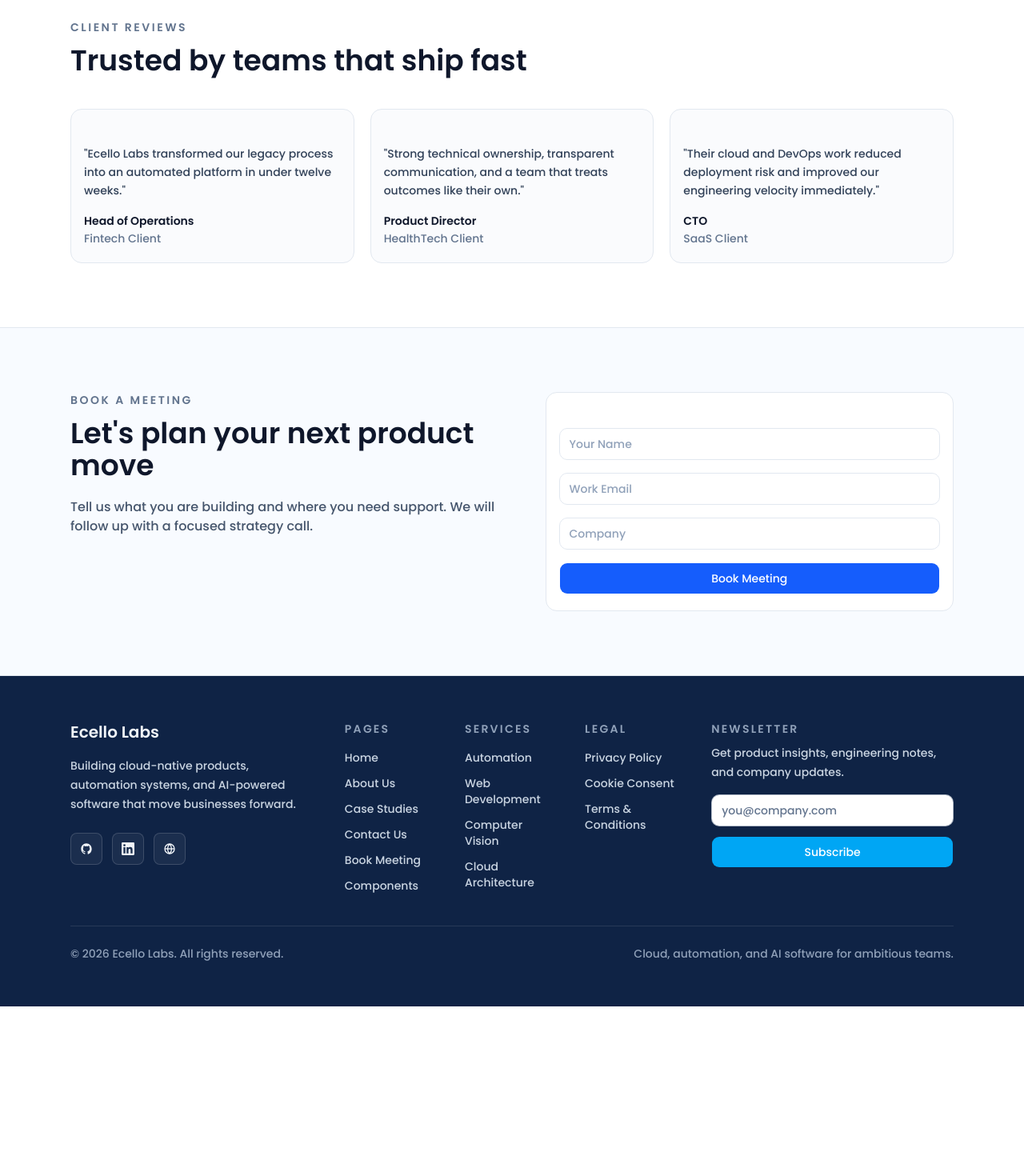
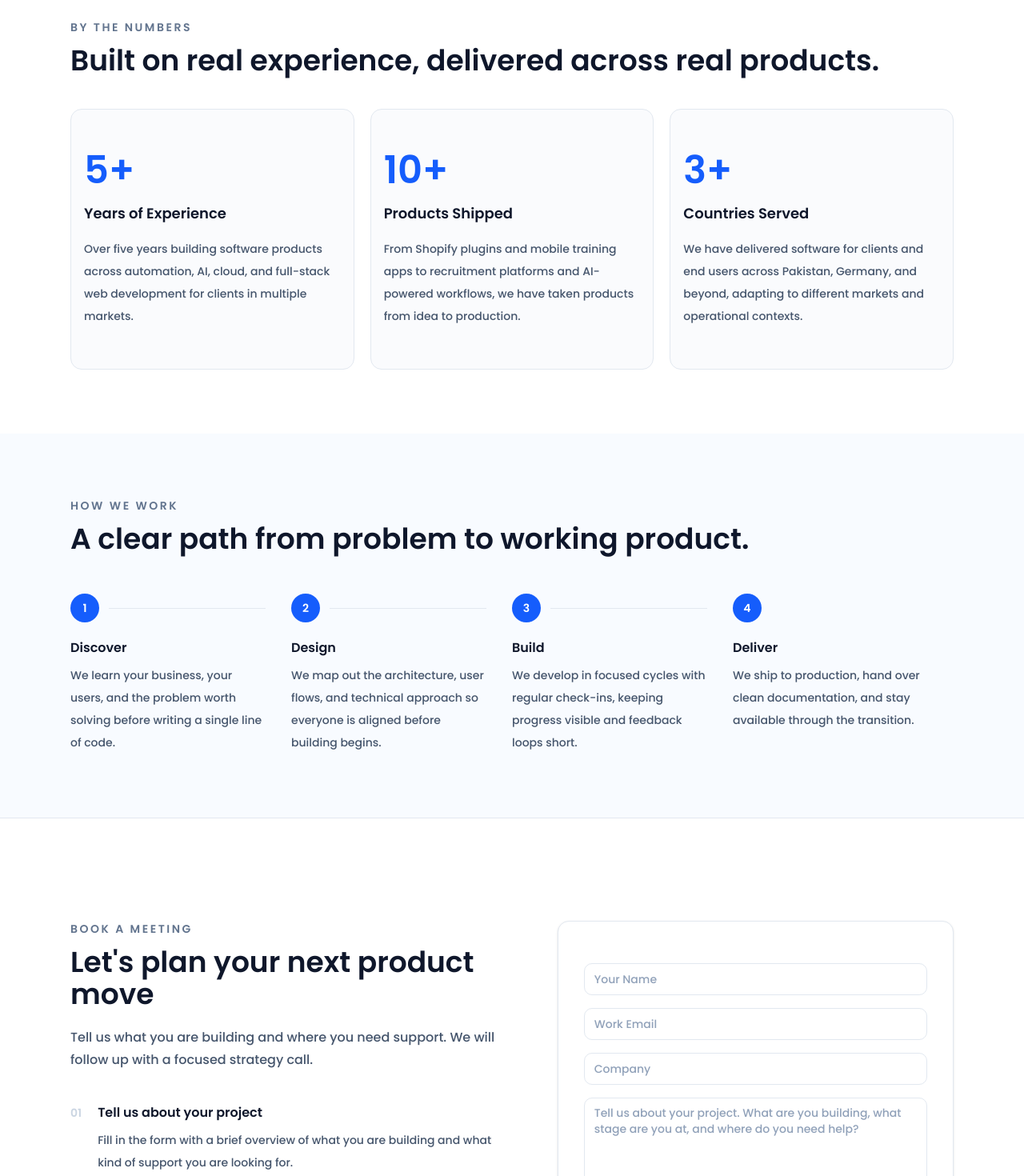
Before and after one commit to ecellolabs/Website, a Next.js app: page / in a window 1280 px wide. Shown: the part 1620-3090 px from the top of the page at 80% size. Before the commit the page ends 2878 px from the top, so only its background shows below. Built offline with nearby package versions, Linux system fonts and the light colour scheme.

Commit message:
Homepage New Updates

```diff
--- a/app/page.tsx
+++ b/app/page.tsx
@@ -5,6 +5,8 @@ import Header from "@/components/layout/header";
 import Footer from "@/components/layout/footer";
 import ScrollControls from "@/components/layout/scroll";
 import type { CSSProperties } from "react";
+import { StatsSection } from "@/components/ui/stats-animation";
+import { Textarea } from "@/components/ui/textarea";
 
 const technologies = [
   "Next.js",
@@ -38,26 +40,46 @@ const services = [
   },
 ];
 
-const reviews = [
+const steps = [
   {
-    quote:
-      "Ecello Labs transformed our legacy process into an automated platform in under twelve weeks.",
-    name: "Head of Operations",
-    company: "Fintech Client",
+    step: "Discover",
+    description: "We learn your business, your users, and the problem worth solving before writing a single line of code.",
   },
   {
-    quote:
-      "Strong technical ownership, transparent communication, and a team that treats outcomes like their own.",
-    name: "Product Director",
-    company: "HealthTech Client",
+    step: "Design",
+    description: "We map out the architecture, user flows, and technical approach so everyone is aligned before building begins.",
   },
   {
-    quote:
-      "Their cloud and DevOps work reduced deployment risk and improved our engineering velocity immediately.",
-    name: "CTO",
-    company: "SaaS Client",
+    step: "Build",
+    description: "We develop in focused cycles with regular check-ins, keeping progress visible and feedback loops short.",
+  },
+  {
+    step: "Deliver",
+    description: "We ship to production, hand over clean documentation, and stay available through the transition.",
   },
 ];
+
+const meetingSteps = [
+  {
+    step: "01",
+    title: "Tell us about your project",
+    description:
+      "Fill in the form with a brief overview of what you are building and what kind of support you are looking for.",
+  },
+  {
+    step: "02",
+    title: "We review and reach out",
+    description:
+      "We review your submission within 24 hours and follow up with a short message to confirm next steps.",
+  },
+  {
+    step: "03",
+    title: "We get on a strategy call",
+    description:
+      "We schedule a focused 30 minute call to understand your goals and outline how we can help.",
+  },
+];
+
 
 const generateBinary = (length = 500) => {
   let str = "";
@@ -239,44 +261,78 @@ export default function Home() {
           </div>
         </section>
 
-        <section id="case-studies" className="bg-white">
+        <StatsSection />
+
+        <section className="bg-[#f8fbff]">
           <div className="mx-auto w-full max-w-6xl px-4 py-20 sm:px-6">
-            <p className="text-sm font-semibold uppercase tracking-[0.18em] text-slate-500">Client Reviews</p>
-            <h2 className="mt-3 text-3xl font-semibold sm:text-4xl">Trusted by teams that ship fast</h2>
-            <div className="mt-10 grid gap-5 md:grid-cols-3">
-              {reviews.map((review) => (
-                <Card key={review.company} className="h-full border-slate-200 bg-slate-50/70">
-                  <CardContent className="space-y-4 pt-6">
-                    <p className="text-slate-700">&quot;{review.quote}&quot;</p>
-                    <div>
-                      <p className="font-semibold text-slate-900">{review.name}</p>
-                      <p className="text-sm text-slate-500">{review.company}</p>
+            <p className="text-sm font-semibold uppercase tracking-[0.18em] text-slate-500">
+              How We Work
+            </p>
+            <h2 className="mt-3 text-3xl font-semibold sm:text-4xl">
+              A clear path from problem to working product.
+            </h2>
+            <div className="mt-12 grid gap-0 md:grid-cols-4">
+              {steps.map((item, index) => (
+                <div key={item.step} className="group relative flex flex-col md:pr-8">
+                  <div className="flex items-center gap-3">
+                    <div className="flex h-9 w-9 shrink-0 items-center justify-center rounded-full bg-blue-600 text-sm font-semibold text-white transition duration-200 group-hover:bg-blue-700">
+                      {index + 1}
                     </div>
-                  </CardContent>
-                </Card>
+                    {index < steps.length - 1 && (
+                      <div className="hidden h-px flex-1 bg-slate-200 md:block" />
+                    )}
+                  </div>
+                  <div className="mt-5">
+                    <p className="font-semibold text-slate-900 transition duration-200 group-hover:text-blue-700">
+                      {item.step}
+                    </p>
+                    <p className="mt-2 text-sm leading-7 text-slate-600">{item.description}</p>
+                  </div>
+                </div>
               ))}
             </div>
           </div>
         </section>
 
-        <section id="book-meeting" className="border-y border-slate-200 bg-[#f8fbff]">
-          <div className="mx-auto w-full max-w-6xl px-4 py-20 sm:px-6">
-            <div className="grid gap-8 lg:grid-cols-[1.1fr_1fr]">
+        <section id="book-meeting" className="border-y border-slate-200 bg-white">
+          <div className="mx-auto w-full max-w-6xl px-4 py-24 sm:px-6 lg:py-32">
+            <div className="grid gap-12 lg:grid-cols-[1.1fr_1fr] lg:gap-16">
               <div className="max-w-xl">
-                <p className="text-sm font-semibold uppercase tracking-[0.18em] text-slate-500">Book a Meeting</p>
-                <h2 className="mt-3 text-3xl font-semibold sm:text-4xl">Let&apos;s plan your next product move</h2>
-                <p className="mt-5 text-slate-600">
+                <p className="text-sm font-semibold uppercase tracking-[0.18em] text-slate-500">
+                  Book a Meeting
+                </p>
+                <h2 className="mt-3 text-3xl font-semibold sm:text-4xl">
+                  Let&apos;s plan your next product move
+                </h2>
+                <p className="mt-5 leading-7 text-slate-600">
                   Tell us what you are building and where you need support. We will follow up with
                   a focused strategy call.
                 </p>
+                <div className="mt-10 flex flex-col gap-8">
+                  {meetingSteps.map((item) => (
+                    <div key={item.step} className="flex gap-5">
+                      <span className="mt-0.5 shrink-0 text-sm font-semibold text-slate-300">
+                        {item.step}
+                      </span>
+                      <div>
+                        <p className="font-semibold text-slate-900">{item.title}</p>
+                        <p className="mt-2 text-sm leading-7 text-slate-600">{item.description}</p>
+                      </div>
+                    </div>
+                  ))}
+                </div>
               </div>
 
-              <Card className="border-slate-200 bg-white">
-                <CardContent className="space-y-4 pt-6">
+              <Card className="border-slate-200 bg-white shadow-sm">
+                <CardContent className="flex flex-col gap-4 p-8">
                   <Input placeholder="Your Name" />
                   <Input type="email" placeholder="Work Email" />
                   <Input placeholder="Company" />
-                  <Button className="w-full">Book Meeting</Button>
+                  <Textarea
+                    placeholder="Tell us about your project. What are you building, what stage are you at, and where do you need help?"
+                    className="min-h-[160px] resize-none"
+                  />
+                  <Button className="mt-6 w-full" size="lg">Book Meeting</Button>
                 </CardContent>
               </Card>
             </div>
--- /dev/null
+++ b/components/ui/stats-animation.tsx
@@ -0,0 +1,103 @@
+"use client";
+
+import { useEffect, useRef, useState } from "react";
+import { Card, CardContent } from "@/components/ui/card";
+
+const stats = [
+    {
+        value: "5+",
+        label: "Years of Experience",
+        description:
+            "Over five years building software products across automation, AI, cloud, and full-stack web development for clients in multiple markets.",
+    },
+    {
+        value: "10+",
+        label: "Products Shipped",
+        description:
+            "From Shopify plugins and mobile training apps to recruitment platforms and AI-powered workflows, we have taken products from idea to production.",
+    },
+    {
+        value: "3+",
+        label: "Countries Served",
+        description:
+            "We have delivered software for clients and end users across Pakistan, Germany, and beyond, adapting to different markets and operational contexts.",
+    },
+];
+
+function StatCard({ stat }: { stat: (typeof stats)[number] }) {
+    const [display, setDisplay] = useState(0);
+    const ref = useRef<HTMLDivElement>(null);
+    const hasAnimated = useRef(false);
+
+    const numericValue = parseInt(stat.value.replace(/\D/g, ""), 10);
+    const suffix = stat.value.replace(/[0-9]/g, "");
+
+    useEffect(() => {
+        const element = ref.current;
+        if (!element) return;
+
+        const observer = new IntersectionObserver(
+            ([entry]) => {
+                if (entry.isIntersecting && !hasAnimated.current) {
+                    hasAnimated.current = true;
+
+                    const duration = 1500;
+                    const steps = 40;
+                    const increment = numericValue / steps;
+                    const interval = duration / steps;
+                    let current = 0;
+
+                    const timer = setInterval(() => {
+                        current += increment;
+                        if (current >= numericValue) {
+                            setDisplay(numericValue);
+                            clearInterval(timer);
+                        } else {
+                            setDisplay(Math.floor(current));
+                        }
+                    }, interval);
+                }
+            },
+            { threshold: 0.3 }
+        );
+
+        observer.observe(element);
+        return () => observer.disconnect();
+    }, [numericValue]);
+
+    return (
+        <div ref={ref} className="group">
+            <Card className="h-full border-slate-200 bg-slate-50/70 transition duration-200 group-hover:-translate-y-1 group-hover:border-blue-200 group-hover:bg-white group-hover:shadow-xl group-hover:shadow-blue-950/10">
+                <CardContent className="space-y-4 pb-8 pt-8">
+                    <p className="text-5xl font-semibold text-blue-600 transition duration-200 group-hover:text-blue-700">
+                        {display}{suffix}
+                    </p>
+                    <p className="text-lg font-semibold text-slate-900 transition duration-200 group-hover:text-blue-700">
+                        {stat.label}
+                    </p>
+                    <p className="leading-7 text-slate-600">{stat.description}</p>
+                </CardContent>
+            </Card>
+        </div>
+    );
+}
+
+export function StatsSection() {
+    return (
+        <section className="bg-white">
+            <div className="mx-auto w-full max-w-6xl px-4 py-20 sm:px-6">
+                <p className="text-sm font-semibold uppercase tracking-[0.18em] text-slate-500">
+                    By the Numbers
+                </p>
+                <h2 className="mt-3 text-3xl font-semibold sm:text-4xl">
+                    Built on real experience, delivered across real products.
+                </h2>
+                <div className="mt-10 grid gap-5 md:grid-cols-3">
+                    {stats.map((stat) => (
+                        <StatCard key={stat.label} stat={stat} />
+                    ))}
+                </div>
+            </div>
+        </section>
+    );
+}
```
